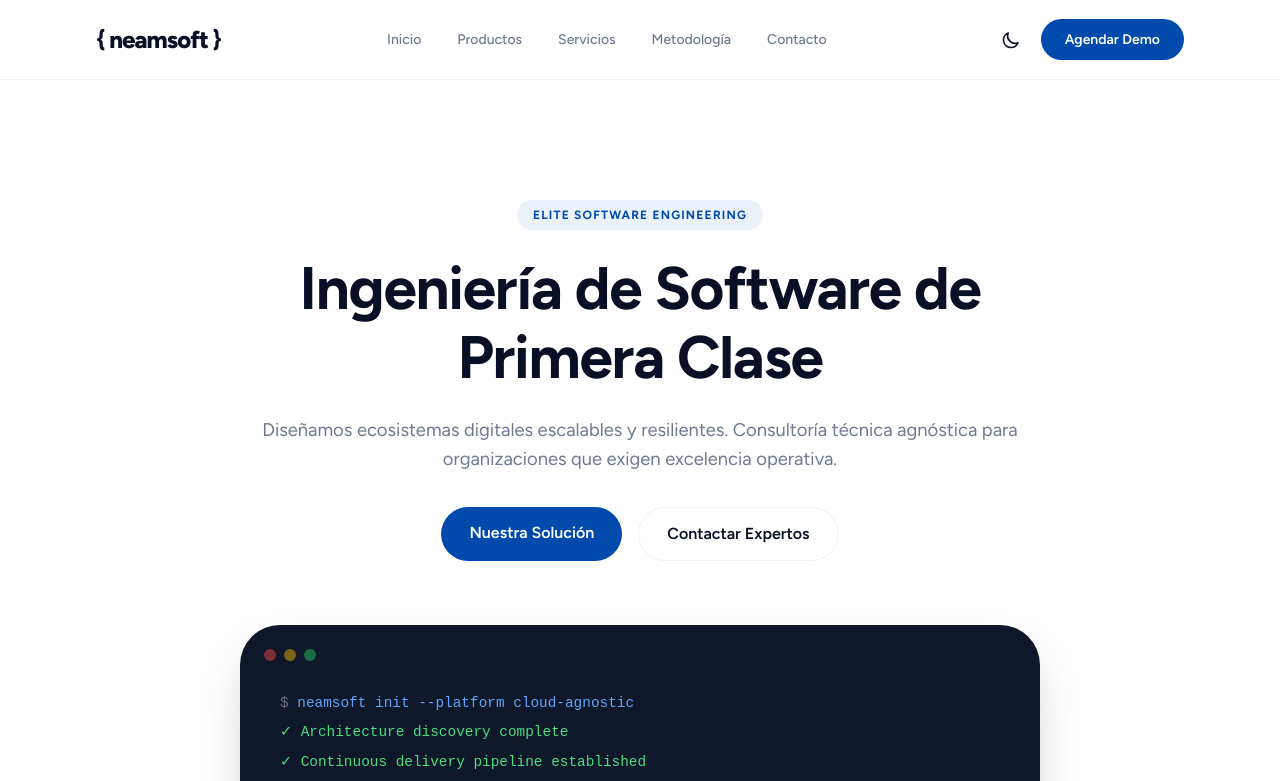
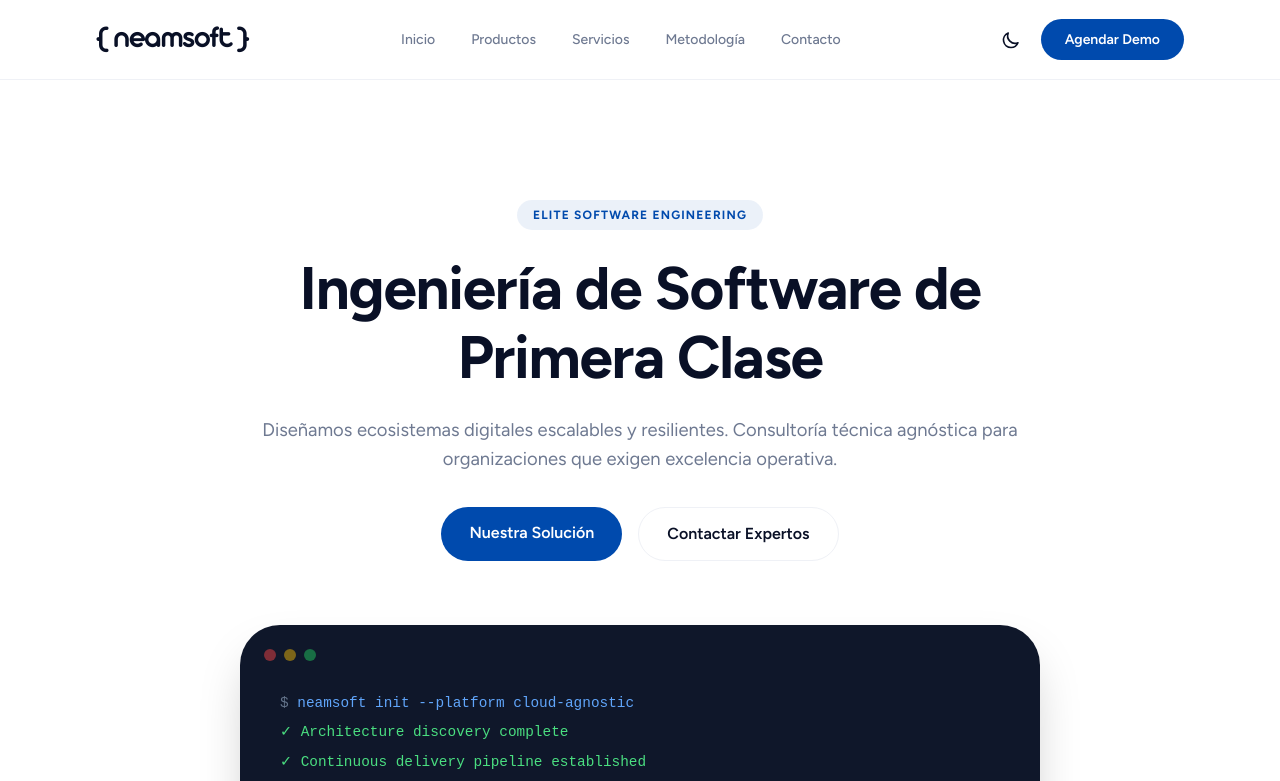
Before and after one commit to neamxoft/neamsoft, an Angular app: page / in a window 1280 px wide. Shown: the top 781 px of the page. Built offline with nearby package versions, Linux system fonts and the light colour scheme; no server answers.

Commit message:
feat: Add custom AristotelicaDisplayDemiBold font, apply it to the navbar and footer logos, and increase the navbar logo's font size.

```diff
--- a/src/app/shared/components/footer/footer.component.ts
+++ b/src/app/shared/components/footer/footer.component.ts
@@ -11,7 +11,7 @@ import { RouterModule } from '@angular/router';
       <div class="container-af">
         <div class="footer-grid">
           <div class="footer-brand">
-            <span class="footer-logo">&#123; neamsoft &#125;</span>
+            <span class="footer-logo" style="font-family: 'AristotelicaDisplayDemiBold', sans-serif;">&#123; neamsoft &#125;</span>
             <p class="footer-desc">
               Consultoría de ingeniería de software de élite. Transformamos desafíos complejos en soluciones resilientes y escalables de clase mundial.
             </p>
--- a/src/app/shared/components/navbar/navbar.component.ts
+++ b/src/app/shared/components/navbar/navbar.component.ts
@@ -10,7 +10,7 @@ import { ThemeService } from '../../../core/services/theme.service';
   template: `
     <nav class="af-nav">
       <div class="nav-inner">
-        <a routerLink="/" class="nav-logo" (click)="closeMenu()">&#123; neamsoft &#125;</a>
+        <a routerLink="/" class="nav-logo" style="font-family: 'AristotelicaDisplayDemiBold', sans-serif;" (click)="closeMenu()">&#123; neamsoft &#125;</a>
 
         <div class="nav-links">
           <a routerLink="/">Inicio</a>
@@ -104,7 +104,7 @@ import { ThemeService } from '../../../core/services/theme.service';
     }
 
     .nav-logo {
-      font-size: 1.5rem;
+      font-size: 2rem;
       font-weight: 800;
       letter-spacing: -0.04em;
       color: var(--af-navy);
--- a/src/styles.css
+++ b/src/styles.css
@@ -1,6 +1,13 @@
 /* neamsoft Design System v5.0 - AgentFlow Inspiration */
 
 @import url('https://fonts.googleapis.com/css2?family=Figtree:wght@300;400;500;600;700;800;900&display=swap');
+
+@font-face {
+  font-family: 'AristotelicaDisplayDemiBold';
+  src: url('./assets/fonts/AristotelicaDisplayDemiBold.ttf') format('truetype');
+  font-weight: normal;
+  font-style: normal;
+}
 
 :root {
   /* Agentflow Palette */
```
Also changed, not shown: src/assets/fonts/AristotelicaDisplayDemiBold.ttf (added).
